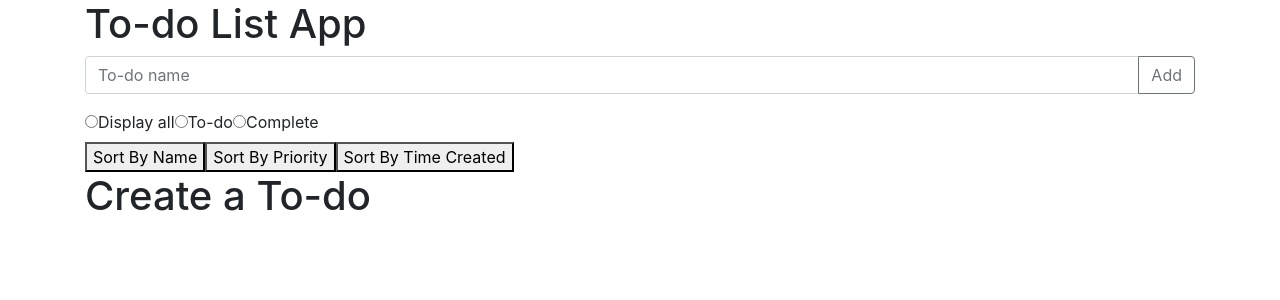
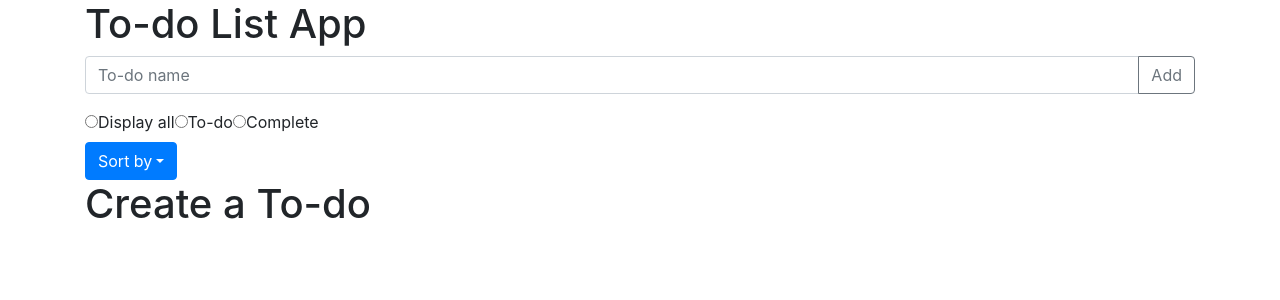
Before and after one commit to HORACINIS/todo-list, a React (Create React App) app: page / in a window 1280 px wide. Shown: the top 300 px of the page. Built offline with nearby package versions, Linux system fonts and the light colour scheme.

Commit message:
Added style to the sort by dropdown menu button

```diff
--- a/src/components/filters/DropdownMenu.js
+++ b/src/components/filters/DropdownMenu.js
@@ -1,12 +1,14 @@
 import React from 'react';
+import DropdownButton from 'react-bootstrap/DropdownButton';
+import Dropdown from 'react-bootstrap/Dropdown';
 
 const DropdownMenu = ({ sortTodoItemsByName, sortTodoItemsByPriority, sortTodoItemsByTimeCreated }) => {
   return (
-    <React.Fragment>
-      <button type='button' onClick={(e) => sortTodoItemsByName(e)}>Sort By Name</button>
-      <button type='button' onClick={(e) => sortTodoItemsByPriority(e)}>Sort By Priority</button>
-      <button type='button' onClick={(e) => sortTodoItemsByTimeCreated(e)}>Sort By Time Created</button>
-    </React.Fragment>
+    <DropdownButton id="dropdown-basic-button" title="Sort by">
+      <Dropdown.Item onClick={(e) => sortTodoItemsByName(e)}>Name</Dropdown.Item>
+      <Dropdown.Item onClick={(e) => sortTodoItemsByPriority(e)}>Priority</Dropdown.Item>
+      <Dropdown.Item onClick={(e) => sortTodoItemsByTimeCreated(e)}>Time Created</Dropdown.Item>
+    </DropdownButton>
   )
 }
 
```
